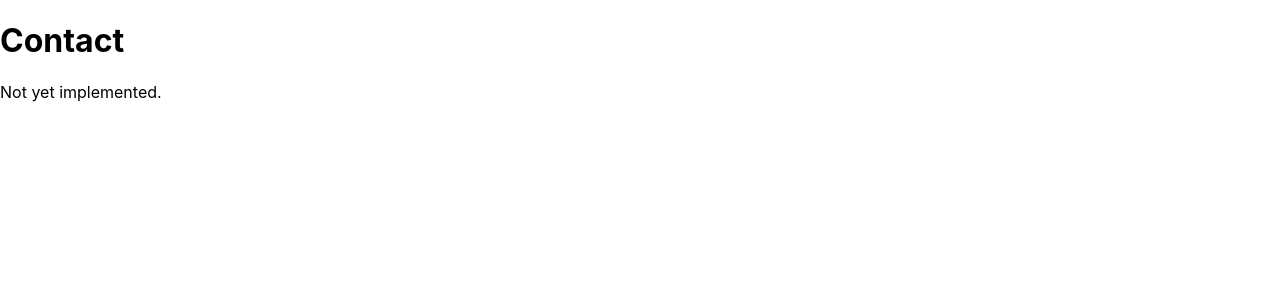
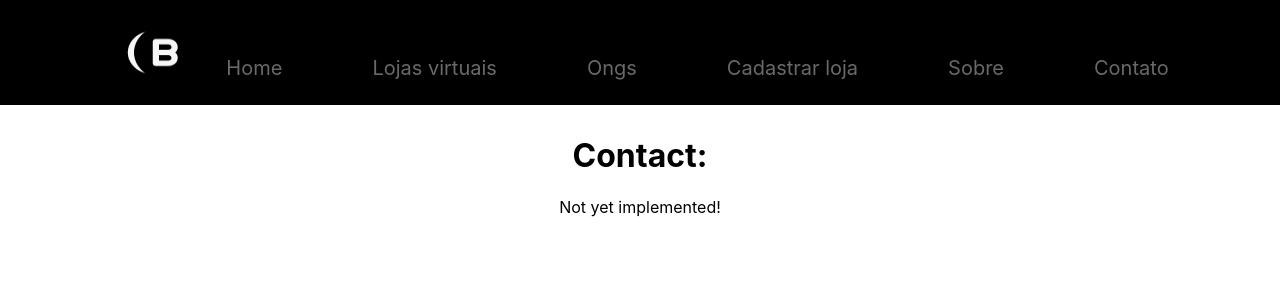
Before and after one commit to blackmoneytracking/blackmoneytracking, a React (Create React App) app: page /contact in a window 1280 px wide. Shown: the top 300 px of the page. Built offline with nearby package versions, Linux system fonts and the light colour scheme; what react-google-maps would draw is missing.

Commit message:
formatando rotas adicionandas anteriormente

```diff
--- a/src/pages/Ongs/index.js
+++ b/src/pages/Ongs/index.js
@@ -1,12 +1,43 @@
 import React from 'react';
 import './style.css';
 
+import logoBranca from '../../icons/logoBranca.png';
+import { Link } from 'react-router-dom';
+
 export default function Ongs(){
     return(
-        <div>
-            <h1>Ongs</h1>
+        <div className="menu">
+        <ul>
+        <img src={logoBranca} alt="some text" width='75' height='65' />
+            <Link className="buttonMenu" to = "/">
+                <li><a>Home</a></li>
+            </Link>
 
-            <p>Not yet implemented.</p>
+            <Link className="buttonMenu" to = "/onlineStores">
+                <li><a>Lojas virtuais</a></li>
+            </Link>
+
+            <Link className="buttonMenu" to = "/ongs">
+                <li><a href="#">Ongs</a></li>
+            </Link>
+            <Link className="buttonMenu" to = "/register">
+                <li><a>Cadastrar loja</a></li>
+            </Link>
+            <Link className="buttonMenu" to = "/about">
+                <li><a>Sobre</a></li>
+            </Link>
+            <Link className="buttonMenu" to = "/contact">
+                <li><a>Contato</a></li>
+            </Link>
+        </ul>
+
+        <div className="ongs">
+
+            <h1>Ongs:</h1>
+            <p>
+                Not yet implemented!
+            </p>
         </div>
+    </div>
     );
 }
--- a/src/pages/Ongs/style.css
+++ b/src/pages/Ongs/style.css
@@ -0,0 +1,15 @@
+.ongs{
+    padding-top: 10px;
+    background-color: white;
+    height: vh;
+    width: vw;
+    text-align: center;
+}
+
+
+
+.ongs p{
+    padding-left: 20px;
+    padding-right: 20px;
+
+}
--- a/src/pages/contact/index.js
+++ b/src/pages/contact/index.js
@@ -1,12 +1,43 @@
 import React from 'react';
 import './style.css';
 
+import logoBranca from '../../icons/logoBranca.png';
+import { Link } from 'react-router-dom';
+
 export default function Contact(){
     return(
-        <div>
-            <h1>Contact</h1>
+        <div className="menu">
+        <ul>
+        <img src={logoBranca} alt="some text" width='75' height='65' />
+            <Link className="buttonMenu" to = "/">
+                <li><a>Home</a></li>
+            </Link>
 
-            <p>Not yet implemented.</p>
+            <Link className="buttonMenu" to = "/onlineStores">
+                <li><a>Lojas virtuais</a></li>
+            </Link>
+
+            <Link className="buttonMenu" to = "/ongs">
+                <li><a href="#">Ongs</a></li>
+            </Link>
+            <Link className="buttonMenu" to = "/register">
+                <li><a>Cadastrar loja</a></li>
+            </Link>
+            <Link className="buttonMenu" to = "/about">
+                <li><a>Sobre</a></li>
+            </Link>
+            <Link className="buttonMenu" to = "/contact">
+                <li><a>Contato</a></li>
+            </Link>
+        </ul>
+
+        <div className="contact">
+
+            <h1>Contact:</h1>
+            <p>
+                Not yet implemented!
+            </p>
         </div>
+    </div>
     );
 }
--- a/src/pages/contact/style.css
+++ b/src/pages/contact/style.css
@@ -0,0 +1,15 @@
+.contact{
+    padding-top: 10px;
+    background-color: white;
+    height: vh;
+    width: vw;
+    text-align: center;
+}
+
+
+
+.contact p{
+    padding-left: 20px;
+    padding-right: 20px;
+
+}
--- a/src/pages/register/index.js
+++ b/src/pages/register/index.js
@@ -1,12 +1,43 @@
 import React from 'react';
 import './style.css';
 
+import logoBranca from '../../icons/logoBranca.png';
+import { Link } from 'react-router-dom';
+
 export default function Register(){
     return(
-        <div>
-            <h1>Register</h1>
+        <div className="menu">
+        <ul>
+        <img src={logoBranca} alt="some text" width='75' height='65' />
+            <Link className="buttonMenu" to = "/">
+                <li><a>Home</a></li>
+            </Link>
 
-            <p>Not yet implemented.</p>
+            <Link className="buttonMenu" to = "/onlineStores">
+                <li><a>Lojas virtuais</a></li>
+            </Link>
+
+            <Link className="buttonMenu" to = "/ongs">
+                <li><a href="#">Ongs</a></li>
+            </Link>
+            <Link className="buttonMenu" to = "/register">
+                <li><a>Cadastrar loja</a></li>
+            </Link>
+            <Link className="buttonMenu" to = "/about">
+                <li><a>Sobre</a></li>
+            </Link>
+            <Link className="buttonMenu" to = "/contact">
+                <li><a>Contato</a></li>
+            </Link>
+        </ul>
+
+        <div className="register">
+
+            <h1>Register:</h1>
+            <p>
+                Not yet implemented!
+            </p>
         </div>
+    </div>
     );
 }
--- a/src/pages/register/style.css
+++ b/src/pages/register/style.css
@@ -0,0 +1,15 @@
+.register{
+    padding-top: 10px;
+    background-color: white;
+    height: vh;
+    width: vw;
+    text-align: center;
+}
+
+
+
+.register p{
+    padding-left: 20px;
+    padding-right: 20px;
+
+}
```
